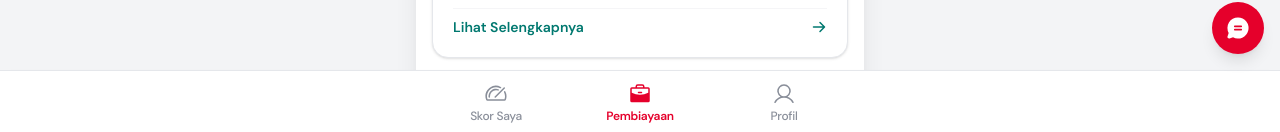
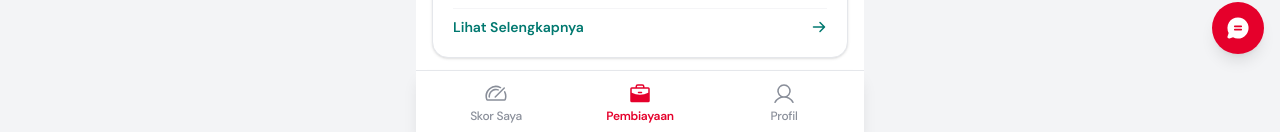
Before and after one commit to Qredi/Qredi_Frontend_New, a Next.js app: page /myqredi/financing in a window 1280 px wide. Shown: the part 666-798 px from the top of the page. Built offline with nearby package versions, Linux system fonts and the light colour scheme.

Commit message:
feat: refine layout styles and improve BottomNav structure for better UI responsiveness

```diff
--- a/app/(b2c)/myqredi/(main)/layout.tsx
+++ b/app/(b2c)/myqredi/(main)/layout.tsx
@@ -10,7 +10,7 @@
   return (
     <div className="min-h-screen bg-gray-100 text-foreground flex justify-center">
       {/* Container utama dibatasi ukurannya ala mobile screen (max-w-md) */}
-      <div className="relative flex w-full max-w-md flex-col min-h-screen bg-surface shadow-xl">
+      <div className="relative flex w-full max-w-md flex-col min-h-screen bg-surface">
         {/* Topbar Navigation */}
         <Topbar />
 
--- a/components/b2c/navigation/BottomNav.tsx
+++ b/components/b2c/navigation/BottomNav.tsx
@@ -12,7 +12,6 @@
       label: "Skor Saya",
       href: "/myqredi/score",
       icon: Speedometer,
-      // Active jika berada di /myqredi/score atau sub-halaman detail skor
       isActive: pathname.startsWith("/myqredi/score"),
     },
     {
@@ -30,18 +29,20 @@
   ];
 
   return (
-    <nav className="fixed bottom-0 left-0 right-0 z-40 h-16 w-full border-t border-border bg-surface shadow-lg">
-      <div className="mx-auto flex h-full max-w-md items-center justify-around px-2">
+    <nav className="fixed inset-x-0 bottom-0 z-40 h-16 pointer-events-none">
+      <div className="mx-auto h-full w-full max-w-md border-t border-border bg-surface shadow-lg pointer-events-auto">
+        <div className="flex h-full items-center justify-around px-2">
           {NAV_ITEMS.map((item) => {
             const Icon = item.icon;
+
             return (
               <Link
                 key={item.href}
                 href={item.href}
                 className={`flex flex-1 flex-col items-center justify-center py-1.5 transition-colors ${
                   item.isActive
-                  ? "text-primary font-semibold"
-                  : "text-muted/80 hover:text-foreground font-medium"
+                    ? "font-semibold text-primary"
+                    : "font-medium text-muted/80 hover:text-foreground"
                 }`}
               >
                 <Icon
@@ -49,11 +50,13 @@
                   weight={item.isActive ? "fill" : "regular"}
                   className="mb-0.5"
                 />
+
                 <span className="text-xs tracking-tight">{item.label}</span>
               </Link>
             );
           })}
         </div>
+      </div>
     </nav>
   );
 }
```
Lines whose indentation alone changed are shown as unchanged.
